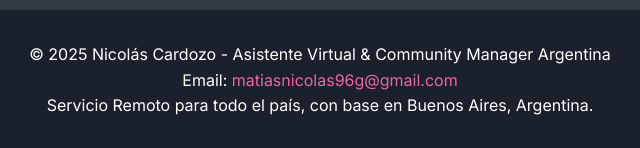
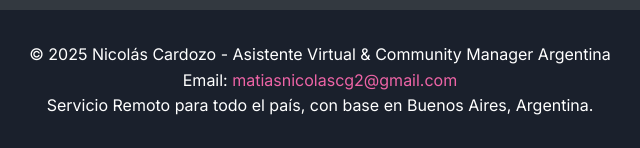
Before and after one commit to Matiascg96/Comunity-mannager-y-Asistente-administrativo, a plain HTML site: page index.html in a window 1280 px wide. Shown: the part 5117-5265 px from the top of the page, 320-960 px from the left. Drawn offline with Linux system fonts and the light colour scheme.

Commit message:
Update index.html

```diff
--- a/index.html
+++ b/index.html
@@ -172,7 +172,7 @@
         <div class="container">
             <h2 class="section-title fade-in">Contactame <span>Ahora</span></h2>
             <p class="section-subtitle fade-in">Dejame un mensaje y te respondo por email en menos de 1 hora.</p>
-            <form class="contact-form fade-in" id="contactForm" action="https://formsubmit.co/cardozogutierrezmatiasnicolas@gmail.com" method="POST">
+            <form class="contact-form fade-in" id="contactForm" action="https://formsubmit.co/matiasnicolascg2@gmail.com" method="POST">
                 <input type="hidden" name="_subject" value="Nueva consulta de servicio desde la web!">
                 <input type="hidden" name="_captcha" value="false">
                 <input type="hidden" name="_next" value="https://tudominio.vercel.app/gracias.html">
@@ -215,7 +215,7 @@
     <footer>
         <div class="container">
             <p>&copy; 2025 Nicolás Cardozo - Asistente Virtual & Community Manager Argentina</p>
-            <p>Email: <a href="mailto:matiasnicolas96g@gmail.com"> matiasnicolas96g@gmail.com</a></p>
+            <p>Email: <a href="mailto:matiasnicolascg2g@gmail.com"> matiasnicolascg2@gmail.com</a></p>
             <p>Servicio Remoto para todo el país, con base en Buenos Aires, Argentina.</p>
         </div>
     </footer>
```
